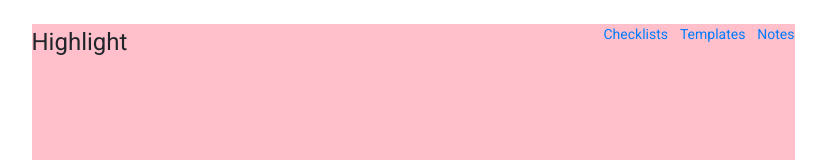
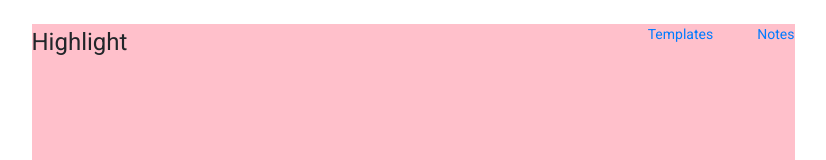
Before and after one commit to julienshim/highlight, a React (Create React App) app: page / in a window 1280 px wide. Shown: the top 160 px of the page, without its empty margins (227-1053 px from the left). Built offline with nearby package versions, Linux system fonts and the light colour scheme.

Commit message:
disable checklists feature

```diff
--- a/src/components/App.js
+++ b/src/components/App.js
@@ -9,9 +9,9 @@ import EditTemplate from './EditTemplate';
 import Notes from './Notes';
 import AddNote from './AddNote';
 import EditNote from './EditNote';
-import Checklists from './Checklists';
-import AddChecklist from './AddChecklist';
-import EditChecklist from './EditChecklist';
+// import Checklists from './Checklists';
+// import AddChecklist from './AddChecklist';
+// import EditChecklist from './EditChecklist';
 
 // reducers
 import templatesReducer from '../reducers/templatesReducer';
@@ -59,21 +59,21 @@ const routes = [
     exact: true,
     component: () => <EditNote />,
   },
-  {
-    path: '/checklists',
-    exact: true,
-    component: () => <Checklists />,
-  },
-  {
-    path: '/checklists/add',
-    exact: true,
-    component: () => <AddChecklist />,
-  },
-  {
-    path: '/checklists/update/:id',
-    exact: true,
-    component: () => <EditChecklist />,
-  },
+  // {
+  //   path: '/checklists',
+  //   exact: true,
+  //   component: () => <Checklists />,
+  // },
+  // {
+  //   path: '/checklists/add',
+  //   exact: true,
+  //   component: () => <AddChecklist />,
+  // },
+  // {
+  //   path: '/checklists/update/:id',
+  //   exact: true,
+  //   component: () => <EditChecklist />,
+  // },
   {
     path: '*',
     component: () => <div>404</div>,
@@ -166,9 +166,7 @@ export default function App() {
                 listStyleType: 'none',
               }}
             >
-              <li>
-                <Link to="/checklists">Checklists</Link>
-              </li>
+              <li>{/* <Link to="/checklists">Checklists</Link> */}</li>
               <li>
                 <Link to="/templates">Templates</Link>
               </li>
```
